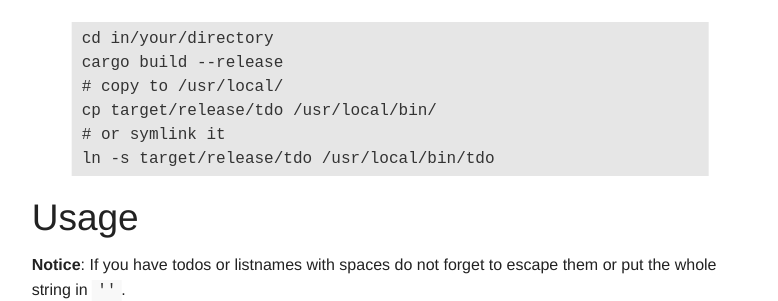
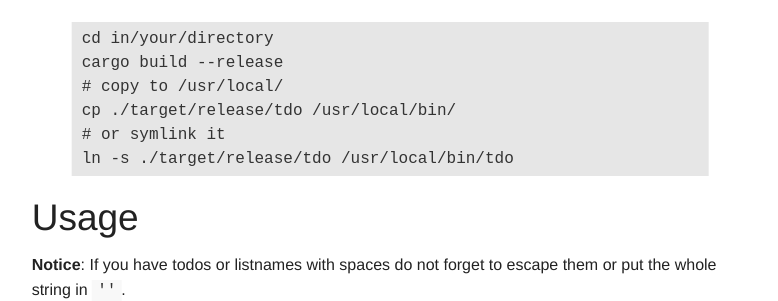
Before and after one commit to tdolist/tdolist.de, a Jekyll site: the page built from 01_tdo.md, in a window 1280 px wide and 900 px high, scrolled down 1123 px. Shown: the part 158-459 px from the top of the window, without its empty margins (250-1028 px from the left). Built offline with Jekyll 4.4.1, drawn with Linux system fonts in a browser that asks for light colours; a style sheet for code colours, icons or effects is not loaded.

Commit message:
fix manual installaion of tdo

```diff
--- a/01_tdo.md
+++ b/01_tdo.md
@@ -31,9 +31,9 @@
 cd in/your/directory
 cargo build --release
 # copy to /usr/local/
-cp target/release/tdo /usr/local/bin/
+cp ./target/release/tdo /usr/local/bin/
 # or symlink it
-ln -s target/release/tdo /usr/local/bin/tdo
+ln -s ./target/release/tdo /usr/local/bin/tdo
 {% endhighlight %}
 ## Usage
 
```
